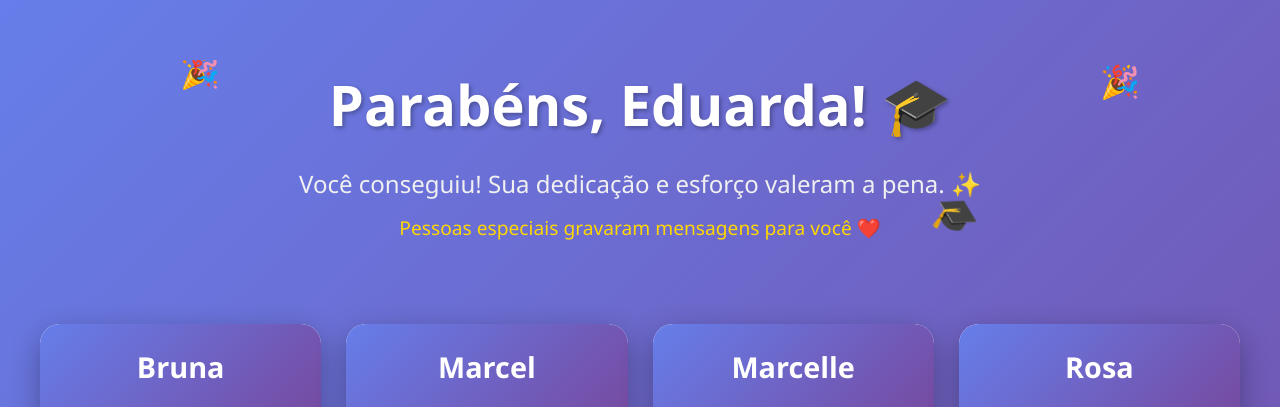
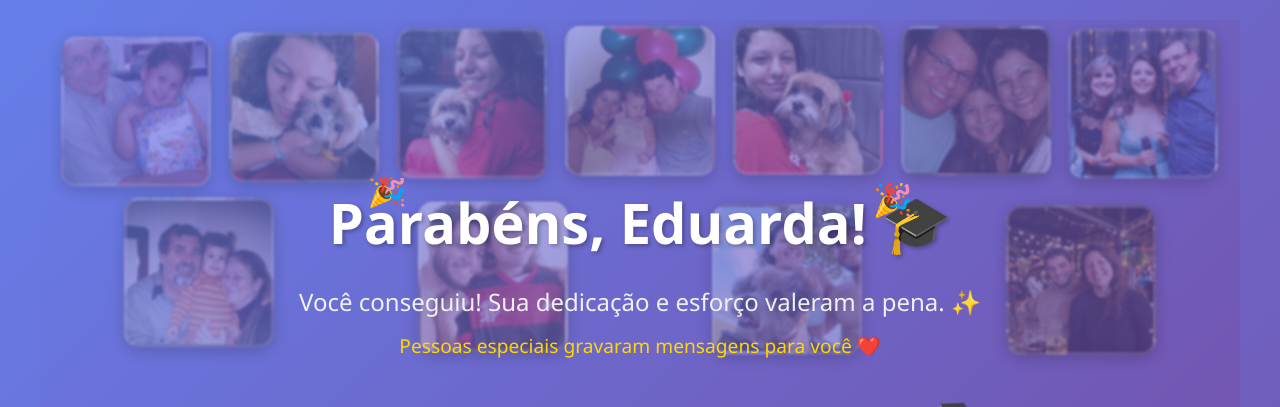
Before and after one commit to RenanCampista/Formaduda, a plain HTML site: page index.html in a window 1280 px wide. Shown: the top 407 px of the page. Drawn offline with Linux system fonts and the light colour scheme.

Commit message:
Refactor code structure for improved readability and maintainability

```diff
--- a/index.html
+++ b/index.html
@@ -9,10 +9,28 @@
 <body>
     <div class="container">
         <header class="hero">
-            <div class="confetti"></div>
-            <h1 class="title">Parabéns, Eduarda! 🎓</h1>
-            <p class="subtitle">Você conseguiu! Sua dedicação e esforço valeram a pena. ✨</p>
-            <p class="message">Pessoas especiais gravaram mensagens para você ❤️</p>
+            <div class="hero-background">
+                <div class="photo-mosaic">
+                    <div class="mosaic-photo" style="background-image: url('assets/Imagem do WhatsApp de 2025-11-21 à(s) 08.43.54_dc7b0e25.jpg')"></div>
+                    <div class="mosaic-photo" style="background-image: url('assets/Imagem do WhatsApp de 2025-11-21 à(s) 09.37.06_ac894b13.jpg')"></div>
+                    <div class="mosaic-photo" style="background-image: url('assets/Imagem do WhatsApp de 2025-11-21 à(s) 09.37.39_bf2b41df.jpg')"></div>
+                    <div class="mosaic-photo" style="background-image: url('assets/Imagem do WhatsApp de 2025-11-21 à(s) 09.39.00_80da1ecd.jpg')"></div>
+                    <div class="mosaic-photo" style="background-image: url('assets/Imagem do WhatsApp de 2025-11-21 à(s) 09.50.04_2f97442f.jpg')"></div>
+                    <div class="mosaic-photo" style="background-image: url('assets/Imagem do WhatsApp de 2025-11-21 à(s) 10.06.43_b5531902.jpg')"></div>
+                    <div class="mosaic-photo" style="background-image: url('assets/Imagem do WhatsApp de 2025-11-21 à(s) 10.06.44_8380add7.jpg')"></div>
+                    <div class="mosaic-photo" style="background-image: url('assets/Imagem do WhatsApp de 2025-11-21 à(s) 10.06.45_88c55db5.jpg')"></div>
+                    <div class="mosaic-photo" style="background-image: url('assets/Imagem do WhatsApp de 2025-11-21 à(s) 17.21.05_67ecf884.jpg')"></div>
+                    <div class="mosaic-photo" style="background-image: url('assets/Imagem do WhatsApp de 2025-11-21 à(s) 17.21.06_a9edc023.jpg')"></div>
+                    <div class="mosaic-photo" style="background-image: url('assets/Imagem do WhatsApp de 2025-11-21 à(s) 17.22.53_9a4b1954.jpg')"></div>
+                </div>
+                <div class="hero-overlay"></div>
+            </div>
+            <div class="hero-content">
+                <div class="confetti"></div>
+                <h1 class="title">Parabéns, Eduarda! 🎓</h1>
+                <p class="subtitle">Você conseguiu! Sua dedicação e esforço valeram a pena. ✨</p>
+                <p class="message">Pessoas especiais gravaram mensagens para você ❤️</p>
+            </div>
         </header>
 
         <main class="videos-section">
--- a/script.js
+++ b/script.js
@@ -1,5 +1,6 @@
 // Smooth scroll behavior
 document.addEventListener('DOMContentLoaded', function() {
+
     // Add intersection observer for scroll animations
     const observerOptions = {
         threshold: 0.1,
--- a/styles.css
+++ b/styles.css
@@ -20,10 +20,139 @@ body {
 /* Header/Hero Section */
 .hero {
     text-align: center;
-    padding: 40px 20px;
+    padding: 80px 20px;
     margin-bottom: 40px;
     position: relative;
     overflow: hidden;
+    min-height: 500px;
+    display: flex;
+    align-items: center;
+    justify-content: center;
+}
+
+.hero-background {
+    position: absolute;
+    top: 0;
+    left: 0;
+    width: 100%;
+    height: 100%;
+    z-index: 0;
+}
+
+.photo-mosaic {
+    position: absolute;
+    top: 0;
+    left: 0;
+    width: 100%;
+    height: 100%;
+    display: flex;
+    flex-wrap: wrap;
+    gap: 15px;
+    padding: 20px;
+    align-content: flex-start;
+    justify-content: space-around;
+}
+
+.mosaic-photo {
+    width: 150px;
+    height: 150px;
+    background-size: cover;
+    background-position: center;
+    border-radius: 15px;
+    box-shadow: 0 4px 15px rgba(0, 0, 0, 0.5);
+    opacity: 0.7;
+    transition: all 0.3s ease;
+    animation: floatPhoto 6s ease-in-out infinite;
+    border: 3px solid rgba(255, 255, 255, 0.3);
+}
+
+.mosaic-photo:nth-child(1) {
+    animation-delay: 0s;
+    transform: rotate(-5deg);
+}
+
+.mosaic-photo:nth-child(2) {
+    animation-delay: 0.5s;
+    transform: rotate(3deg);
+}
+
+.mosaic-photo:nth-child(3) {
+    animation-delay: 1s;
+    transform: rotate(-3deg);
+}
+
+.mosaic-photo:nth-child(4) {
+    animation-delay: 1.5s;
+    transform: rotate(5deg);
+}
+
+.mosaic-photo:nth-child(5) {
+    animation-delay: 2s;
+    transform: rotate(-4deg);
+}
+
+.mosaic-photo:nth-child(6) {
+    animation-delay: 2.5s;
+    transform: rotate(2deg);
+}
+
+.mosaic-photo:nth-child(7) {
+    animation-delay: 3s;
+    transform: rotate(-2deg);
+}
+
+.mosaic-photo:nth-child(8) {
+    animation-delay: 3.5s;
+    transform: rotate(4deg);
+}
+
+.mosaic-photo:nth-child(9) {
+    animation-delay: 4s;
+    transform: rotate(-6deg);
+}
+
+.mosaic-photo:nth-child(10) {
+    animation-delay: 4.5s;
+    transform: rotate(3deg);
+}
+
+.mosaic-photo:nth-child(11) {
+    animation-delay: 5s;
+    transform: rotate(-3deg);
+}
+
+.mosaic-photo:hover {
+    opacity: 1;
+    transform: scale(1.15) rotate(0deg);
+    z-index: 10;
+    box-shadow: 0 8px 25px rgba(0, 0, 0, 0.6);
+}
+
+@keyframes floatPhoto {
+    0%, 100% {
+        transform: translateY(0px) rotate(var(--rotation, 0deg));
+    }
+    50% {
+        transform: translateY(-15px) rotate(var(--rotation, 0deg));
+    }
+}
+
+.hero-overlay {
+    position: absolute;
+    top: 0;
+    left: 0;
+    width: 100%;
+    height: 100%;
+    background: linear-gradient(135deg,
+        rgba(102, 126, 234, 0.5) 0%,
+        rgba(118, 75, 162, 0.5) 100%);
+    backdrop-filter: blur(1px);
+    z-index: 1;
+}
+
+.hero-content {
+    position: relative;
+    z-index: 2;
 }
 
 .title {
@@ -185,8 +314,20 @@ body {
     }
 
     .hero {
-        padding: 30px 15px;
+        padding: 60px 15px;
         margin-bottom: 30px;
+        min-height: 400px;
+    }
+
+    .photo-mosaic {
+        gap: 10px;
+        padding: 15px;
+    }
+
+    .mosaic-photo {
+        width: 110px;
+        height: 110px;
+        border-radius: 10px;
     }
 
     .videos-section {
```
Also changed, not shown: assets/Imagem do WhatsApp de 2025-11-21 à(s) 08.43.54_dc7b0e25.jpg (added), assets/Imagem do WhatsApp de 2025-11-21 à(s) 09.37.06_ac894b13.jpg (added), assets/Imagem do WhatsApp de 2025-11-21 à(s) 09.37.39_bf2b41df.jpg (added), assets/Imagem do WhatsApp de 2025-11-21 à(s) 09.39.00_80da1ecd.jpg (added), assets/Imagem do WhatsApp de 2025-11-21 à(s) 09.50.04_2f97442f.jpg (added), assets/Imagem do WhatsApp de 2025-11-21 à(s) 10.06.43_b5531902.jpg (added), assets/Imagem do WhatsApp de 2025-11-21 à(s) 10.06.44_8380add7.jpg (added), assets/Imagem do WhatsApp de 2025-11-21 à(s) 10.06.45_88c55db5.jpg (added), assets/Imagem do WhatsApp de 2025-11-21 à(s) 17.21.05_67ecf884.jpg (added), assets/Imagem do WhatsApp de 2025-11-21 à(s) 17.21.06_a9edc023.jpg (added), assets/Imagem do WhatsApp de 2025-11-21 à(s) 17.22.53_9a4b1954.jpg (added).
